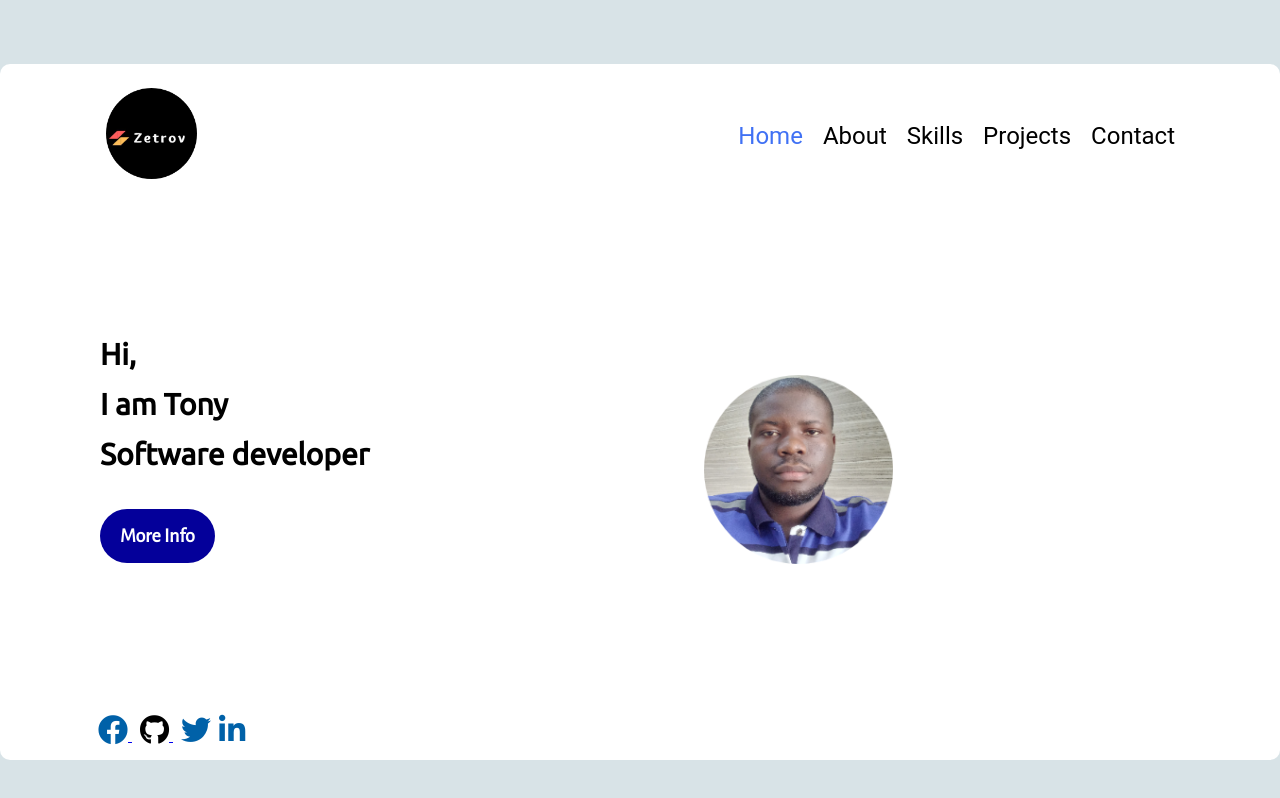
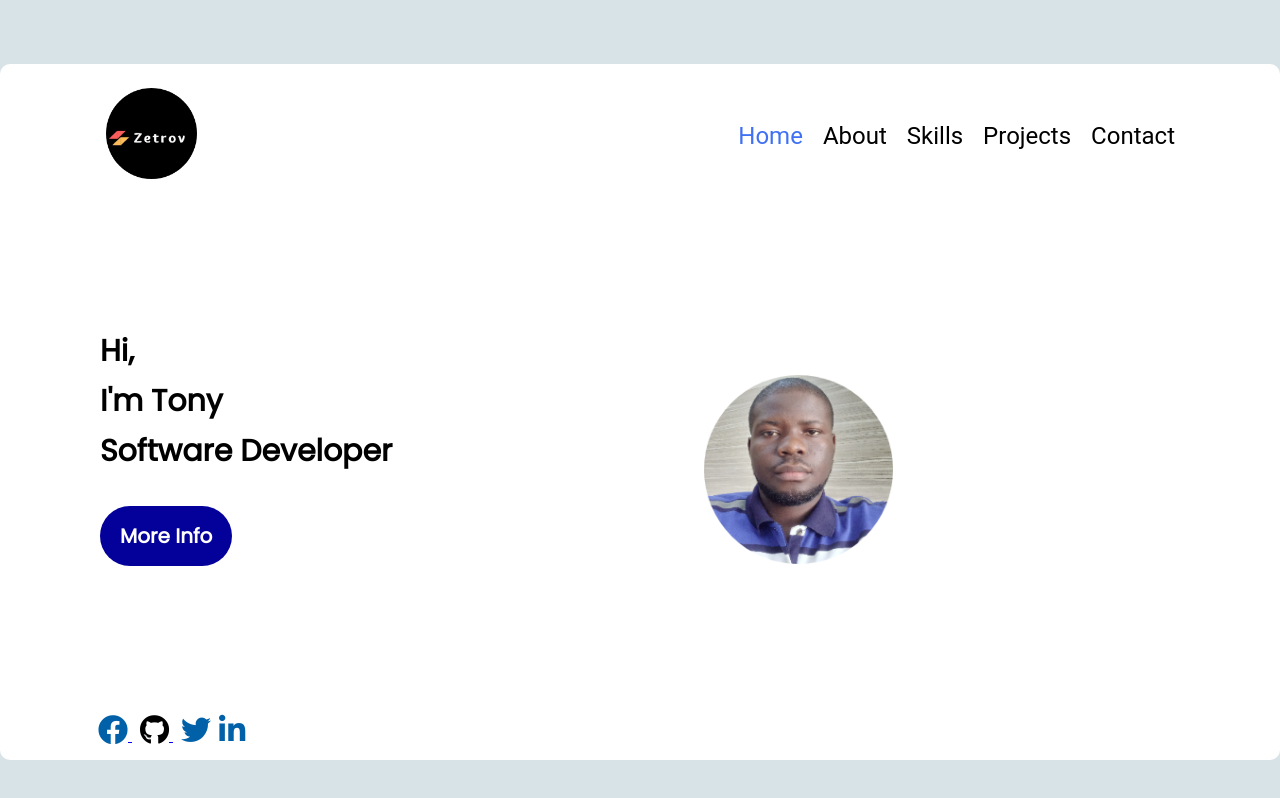
Before and after one commit to tonyIkwuegbu/portfolio, a React (Create React App) app: page / in a window 1280 px wide. Built offline with nearby package versions, Linux system fonts and the light colour scheme.

Commit message:
Add css animation

```diff
--- a/public/index.html
+++ b/public/index.html
@@ -16,8 +16,7 @@
     <link rel="preconnect" href="https://fonts.gstatic.com">
     <link href="https://fonts.googleapis.com/css2?family=Ubuntu&display=swap" rel="stylesheet">
     <link rel="preconnect" href="https://fonts.gstatic.com">
-    <link href="https://fonts.googleapis.com/css2?family=Alegreya+Sans&display=swap" rel="stylesheet">    <title>My Portfolio</title>
-  </head>
+    <link href="https://fonts.googleapis.com/css2?family=Poppins&display=swap" rel="stylesheet">  </head>
   <body>
     <noscript>You need to enable JavaScript to run this app.</noscript>
     <div id="root"></div>
--- a/src/components/Home/index.jsx
+++ b/src/components/Home/index.jsx
@@ -6,9 +6,9 @@ const Home = () => {
         <div className= "home">
             <div className= "title">
             <h1>
-                <p>Hi,</p>
-                <p>I am Tony</p>
-                <p>Software developer</p>
+                <p className="name">Hi,</p>
+                <p className="name">I'm Tony</p>
+                <p className="job">Software Developer</p>
             </h1>
             <Link to="about">
             <button>More Info</button>
--- a/src/components/Home/style.css
+++ b/src/components/Home/style.css
@@ -11,10 +11,37 @@
     font-size: 18px;
     text-align: center;
 }
-.home .title p{
+.home .title .name{
     line-height: 50px;
-    font-family: "Ubuntu", cursive;
+    font-family: 'Poppins', sans-serif;
     font-size: 30px;
+    animation: text 2s ease-in-out;
+}
+@keyframes text{
+    0% {
+        letter-spacing: 15px;
+    }
+    100%{
+        letter-spacing: 1px;
+    }
+}
+
+.home .title .job{
+    line-height: 50px;
+    font-family: 'Poppins', sans-serif;
+    font-size: 30px;
+    animation: type 3s steps(18);
+    overflow: hidden;
+    white-space: nowrap;
+}
+@keyframes type {
+    0% {
+        width: 0ch;
+
+    }
+    100% {
+        width: 18ch;
+    }
 }
 .home .title button {
     border: none ;
@@ -27,7 +54,7 @@
     padding:  15px 20px;
     border-radius: 999px;
     background-color:  #04009a;
-    font-family: 'Alegreya Sans', sans-serif;
+    font-family: 'Poppins', sans-serif;
 
 }
 .home .title button:hover{
--- a/src/index.css
+++ b/src/index.css
@@ -29,7 +29,7 @@ code {
 }
 p{
   line-height: 30px;
-  font-family: 'Alegreya Sans', sans-serif;
+  font-family: 'Poppins', sans-serif;
 }
 h1,h2{
   font-family: "Ubuntu", cursive;
```
